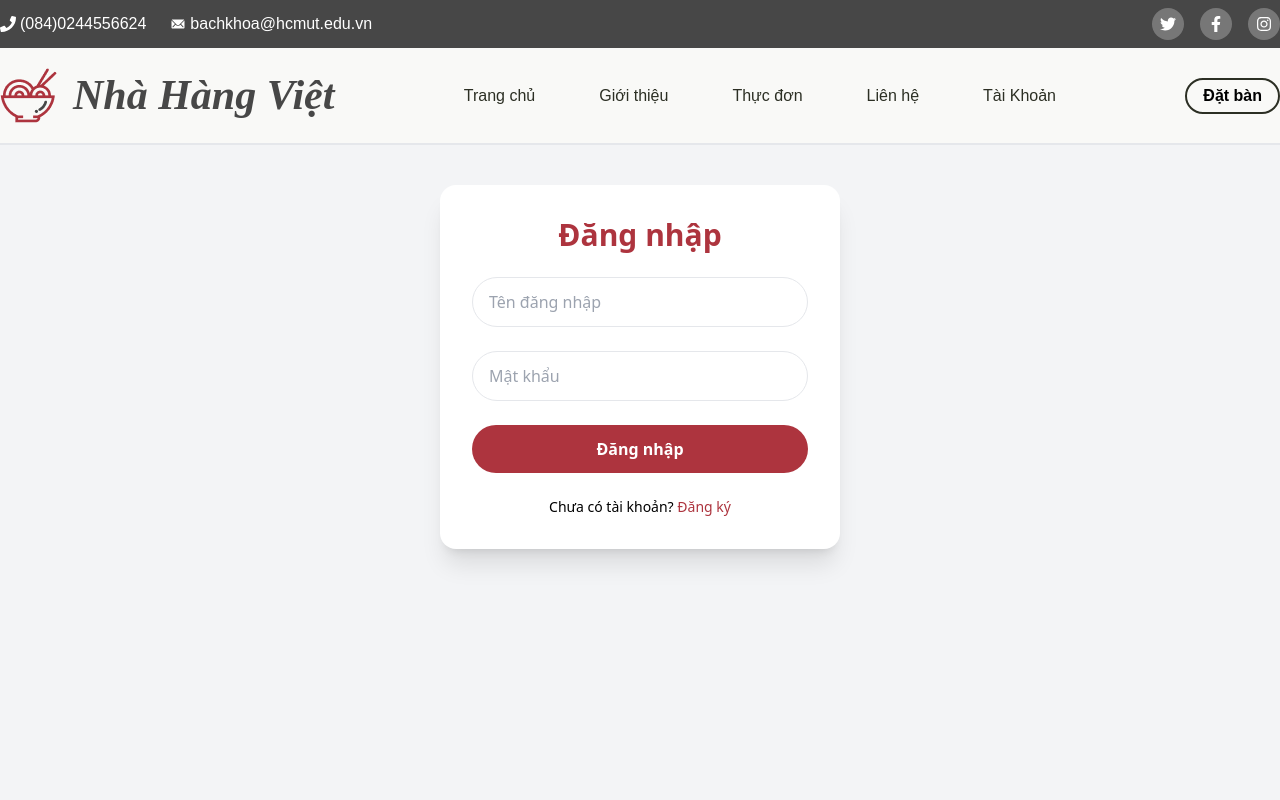
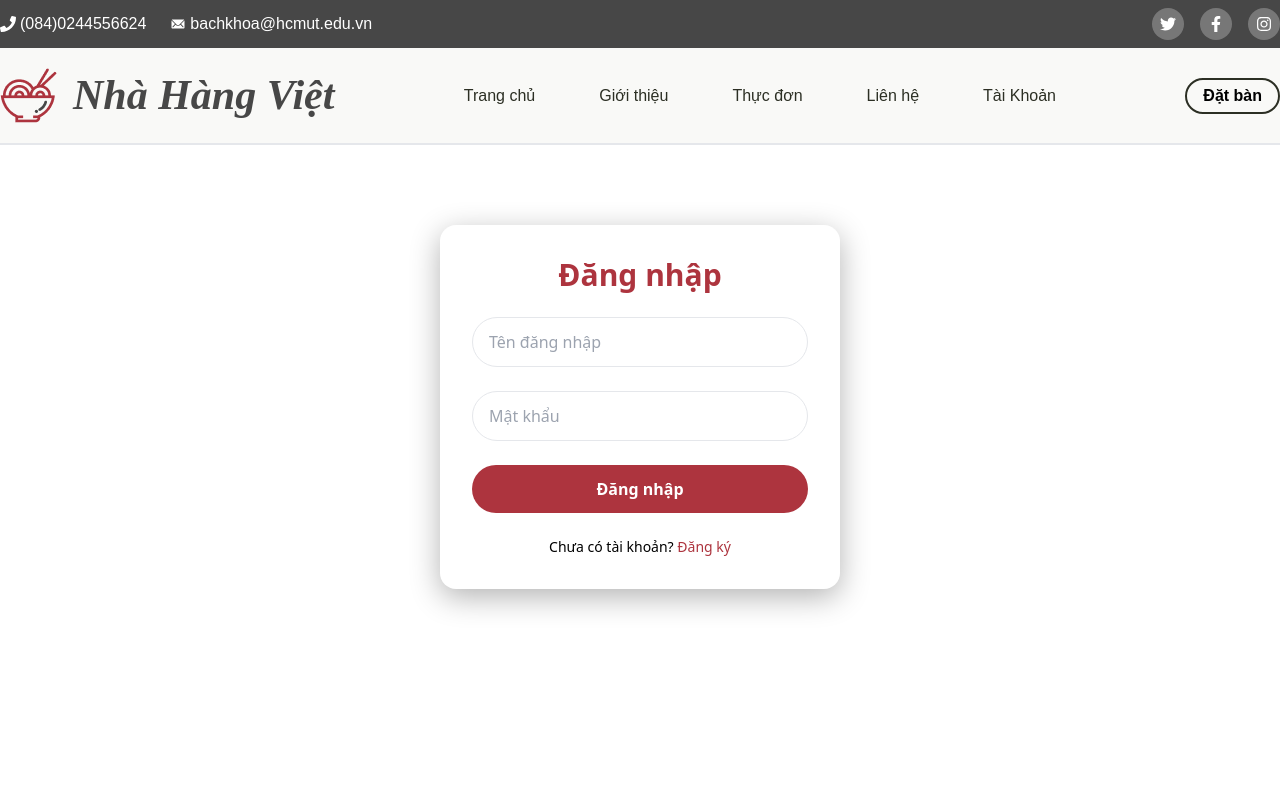
Before and after one commit to boyastro/FE-Nhahangviet, a React (Vite) app: page /login in a window 1280 px wide. Shown: the top 800 px of the page. Built offline with nearby package versions, Linux system fonts and the light colour scheme.

Commit message:
Update Form Dang Nhap

```diff
--- a/src/component/Auth.jsx
+++ b/src/component/Auth.jsx
@@ -33,8 +33,8 @@ const Auth = () => {
     return (
         <>
             {/* ============== Auth Section ============== */}
-            <section className='flex justify-center items-start pt-10 min-h-screen bg-gray-100'>
-                <div className='w-[400px] bg-white p-8 rounded-2xl shadow-xl'>
+            <section className='flex justify-center items-start pt-20 min-h-screen bg-white'>
+                <div className='w-[400px] bg-white p-8 rounded-2xl shadow-[0_8px_30px_rgba(0,0,0,0.3)]'>
 
                     {/* ============== Login Form ============== */}
                     {form === 'login' && (
```
